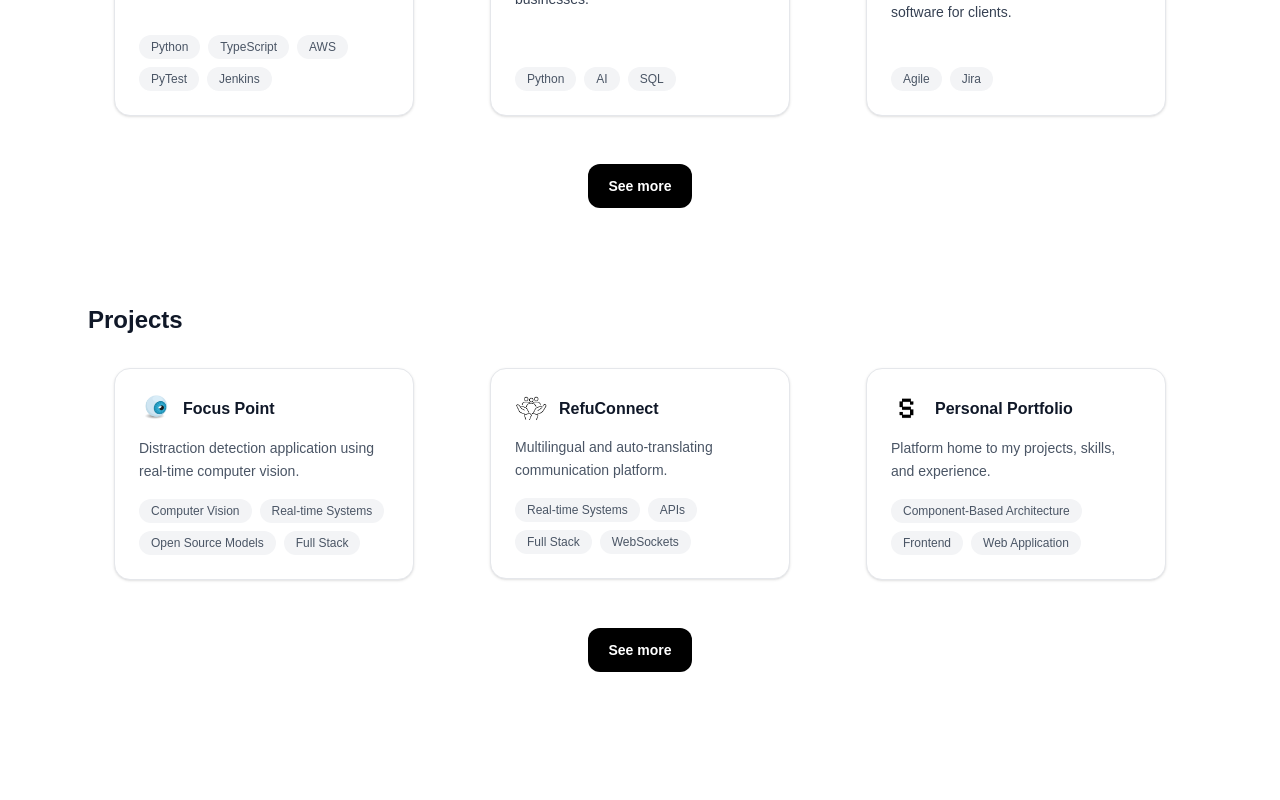
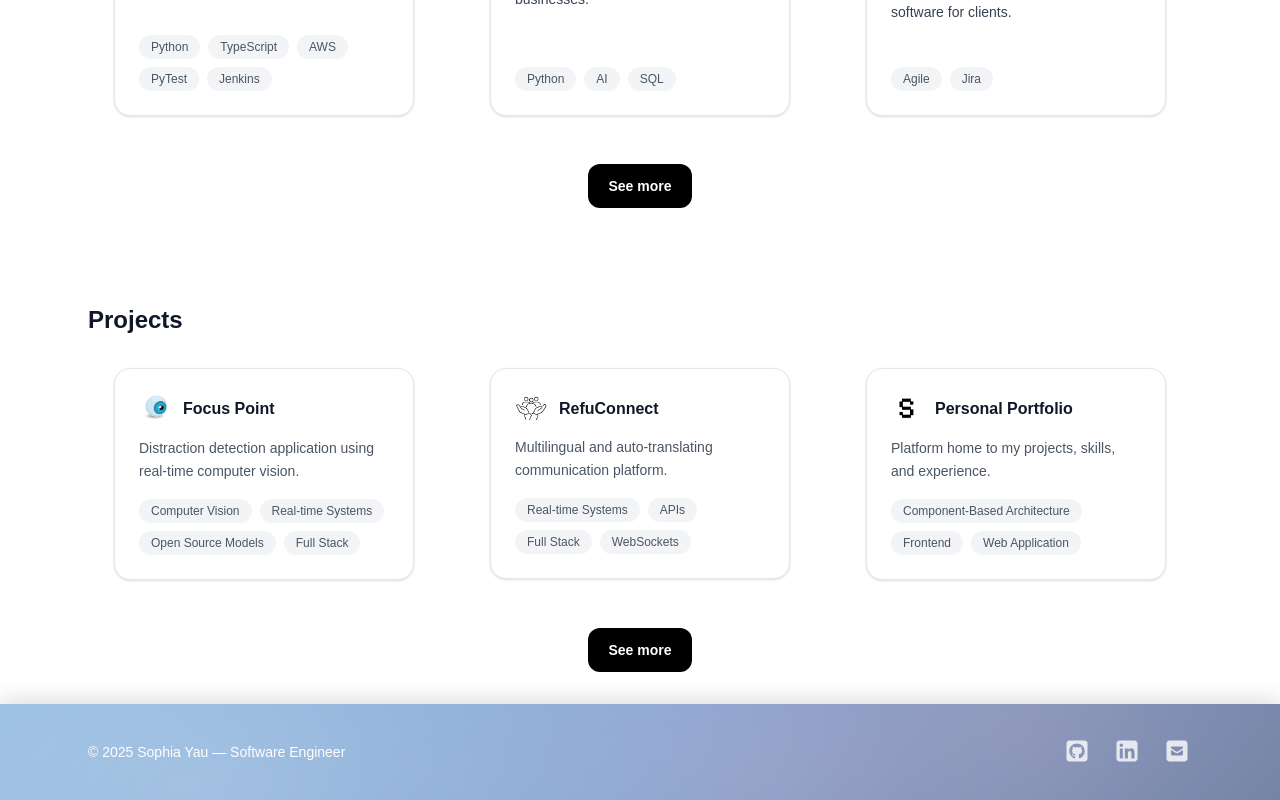
Before and after one commit to sophiayau/personal-website, a Next.js app: page / in a window 1280 px wide. Shown: the part 927-1727 px from the top of the page. Before the commit the page ends 1631 px from the top, so only its background shows below. Built offline with nearby package versions, Linux system fonts and the light colour scheme.

Commit message:
Finished footer

```diff
--- a/app/page.tsx
+++ b/app/page.tsx
@@ -1,6 +1,7 @@
 import ExperienceSection from "@/components/sections/HomeExperienceSection";
 import IntroSection from "@/components/sections/IntroSection";
 import ProjectSection from "@/components/sections/HomeProjectSection";
+import Footer from "@/components/Footer";
 import Image from "next/image";
 
 export default function Home() {
@@ -9,6 +10,7 @@ export default function Home() {
       <IntroSection />
       <ExperienceSection />
       <ProjectSection />
+      <Footer />
     </main>
   );
 }
--- a/components/Footer.tsx
+++ b/components/Footer.tsx
@@ -0,0 +1,65 @@
+import { FontAwesomeIcon } from "@fortawesome/react-fontawesome";
+import { faSquareGithub, faSquareLinkedin } from "@fortawesome/free-brands-svg-icons";
+import { faSquareEnvelope, faDownload } from "@fortawesome/free-solid-svg-icons";
+
+export default function Footer() {
+  return (
+    <footer
+        className="shadow-[0_-6px_20px_rgba(0,0,0,0.12)]"
+      style={{
+        backgroundImage: `
+          radial-gradient(1200px 600px at 15% 85%, rgba(255,255,255,0.25), transparent 60%),
+          radial-gradient(900px 500px at 80% 20%, rgba(255,192,203,0.18), transparent 55%),
+          radial-gradient(700px 400px at 60% 70%, rgba(255,182,193,0.12), transparent 60%),
+          linear-gradient(135deg, #8bb6dd, #7a9fd1, #6a7fa3)
+        `,
+      }}
+    >
+      <div className="mx-auto max-w-6xl px-6 py-8 flex flex-col items-center gap-3 sm:flex-row sm:justify-between">
+        <p className="text-sm text-white text-center sm:text-left">
+          © 2025 Sophia Yau — Software Engineer
+        </p>
+
+        <div className="flex items-center justify-center gap-5 text-2xl text-white/80">
+          <a
+            href="https://github.com/yourusername"
+            target="_blank"
+            rel="noopener noreferrer"
+            aria-label="GitHub"
+            className="hover:text-white transition"
+          >
+            <FontAwesomeIcon icon={faSquareGithub} />
+          </a>
+
+          <a
+            href="https://linkedin.com/in/yourusername"
+            target="_blank"
+            rel="noopener noreferrer"
+            aria-label="LinkedIn"
+            className="hover:text-white transition"
+          >
+            <FontAwesomeIcon icon={faSquareLinkedin} />
+          </a>
+
+          <a
+            href="mailto:you@email.com"
+            aria-label="Email"
+            className="hover:text-white transition"
+          >
+            <FontAwesomeIcon icon={faSquareEnvelope} />
+          </a>
+{/*
+          <a
+            href="/Sophia_Yau_Resume.pdf"
+            target="_blank"
+            rel="noopener noreferrer"
+            aria-label="Resume"
+            className="hover:text-white transition"
+          >
+            <FontAwesomeIcon icon={faDownload} />
+          </a> */}
+        </div>
+      </div>
+    </footer>
+  );
+}
```
